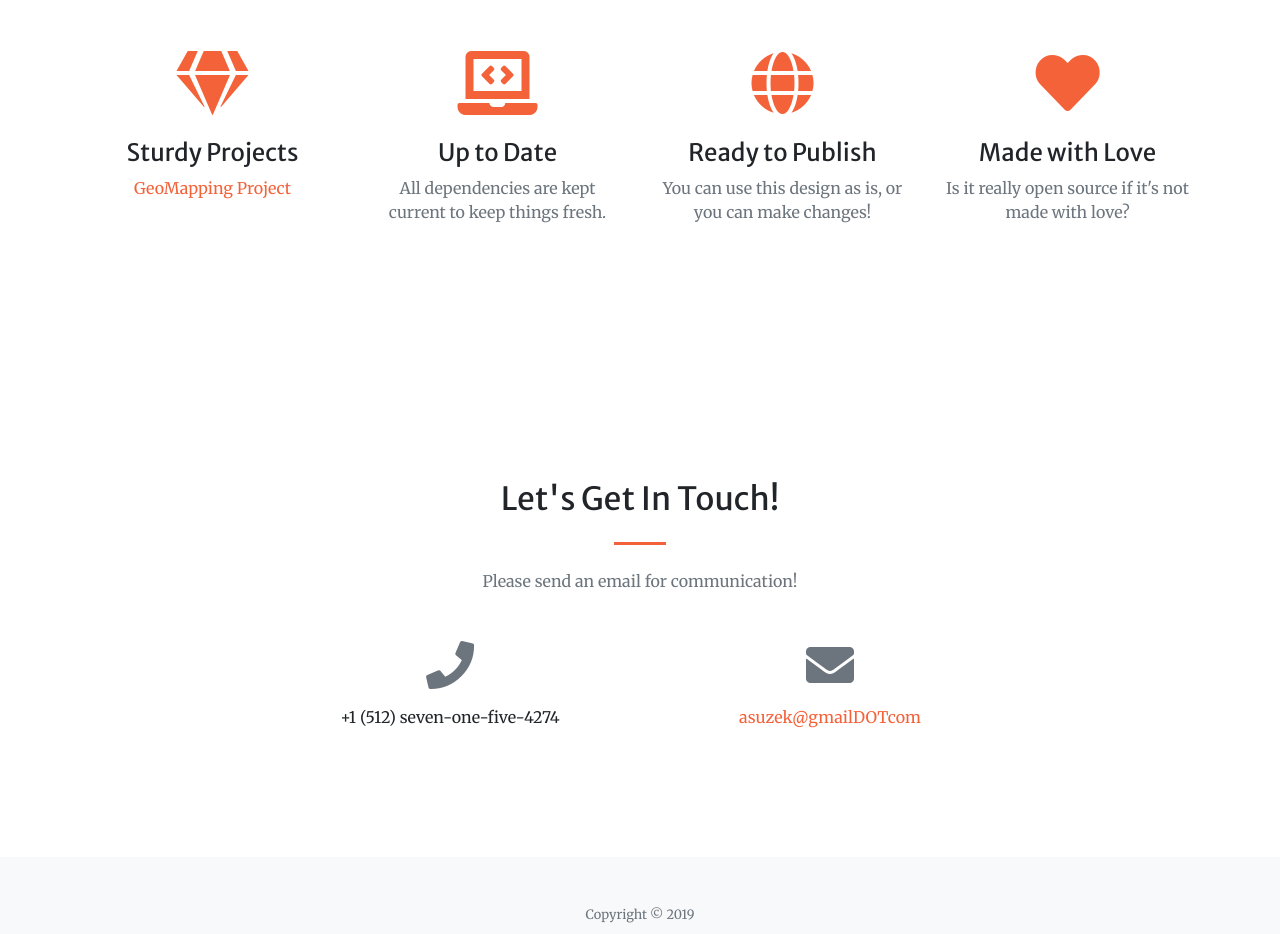
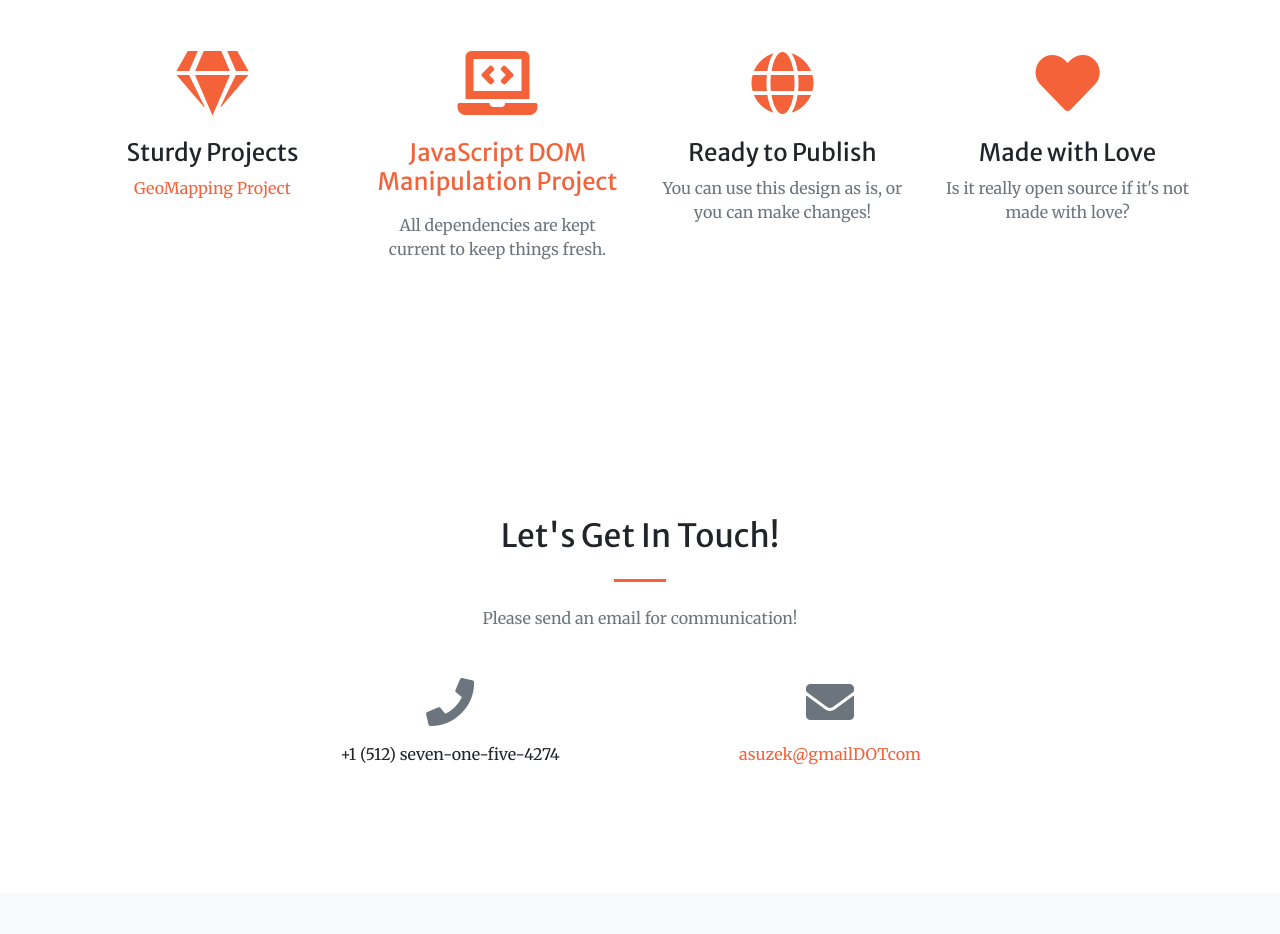
Before and after one commit to asuzek/asuzek.github.io, a website with bundled scripts: page index.html in a window 1280 px wide. Shown: the part 1540-2474 px from the top of the page. Built offline with nearby package versions, Linux system fonts and the light colour scheme.

Commit message:
Update index.html

```diff
--- a/index.html
+++ b/index.html
@@ -99,7 +99,7 @@ Team player, goal oriented, multi-tasking and focused, productive and collected
         <div class="col-lg-3 col-md-6 text-center">
           <div class="mt-5">
             <i class="fas fa-4x fa-laptop-code text-primary mb-4"></i>
-            <h3 class="h4 mb-2">Up to Date</h3>
+            <h3 class="h4 mb-2"><a href="https://github.com/asuzek/JavaScript-DOM-Project/">JavaScript DOM Manipulation Project</a></p></h3>
             <p class="text-muted mb-0">All dependencies are kept current to keep things fresh.</p>
           </div>
         </div>
```
